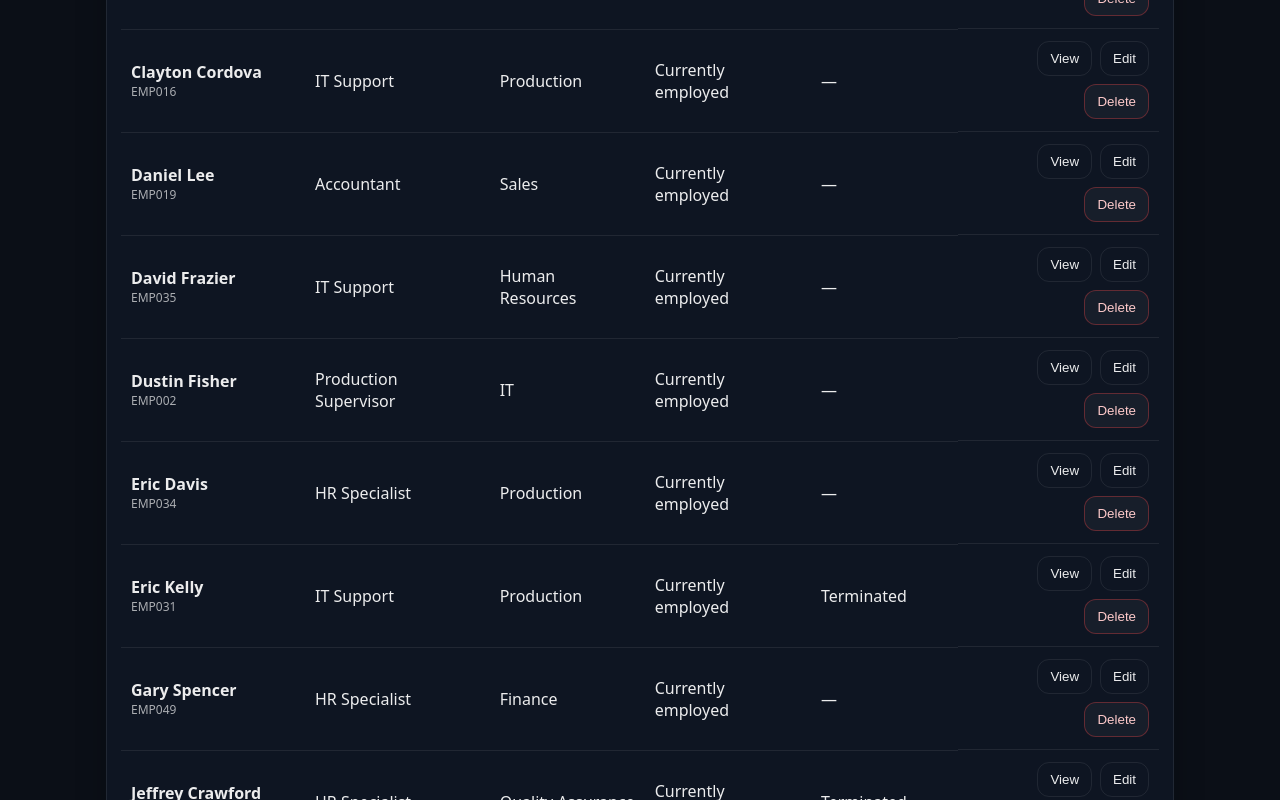
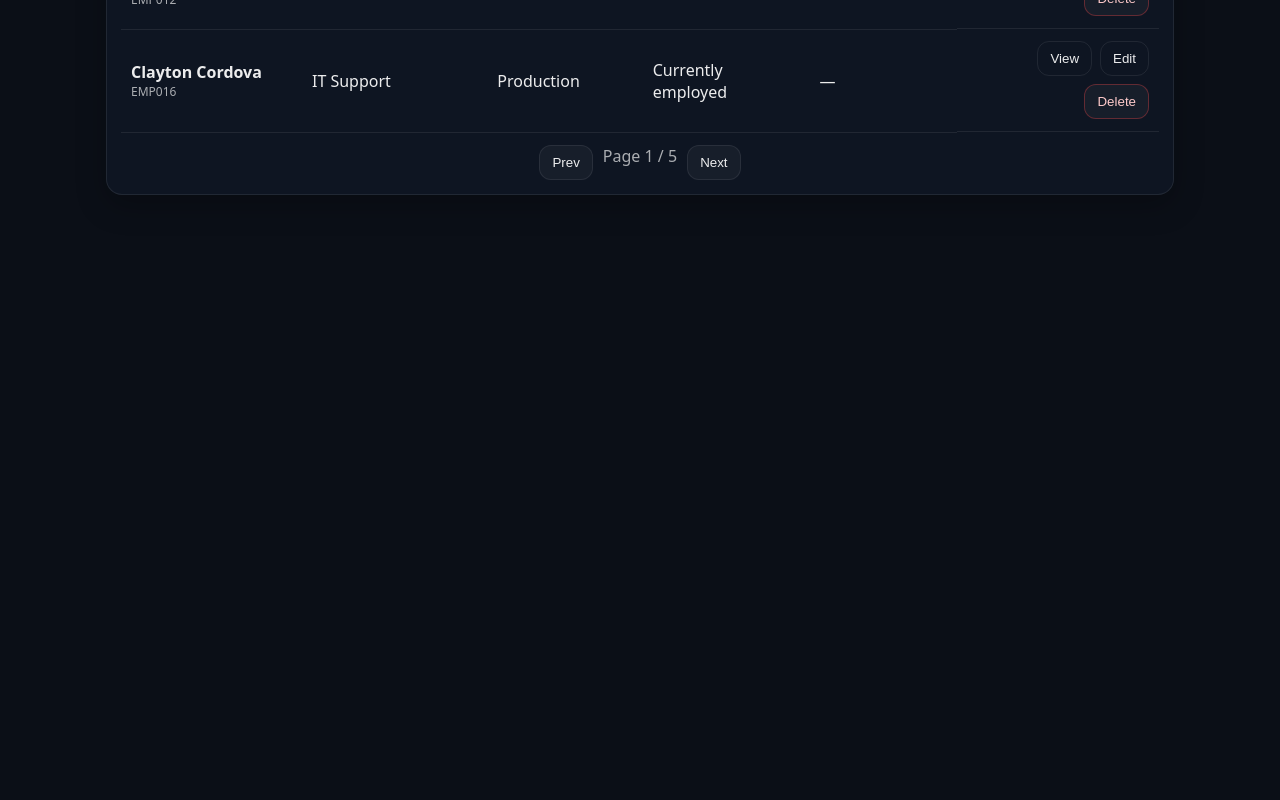
Before and after one commit to Dimitar759/Purple-cross, a Vue app: page / in a window 1280 px wide. Shown: the part 1160-1960 px from the top of the page. After the commit the page ends 1455 px from the top, so only its background shows below. Built offline with nearby package versions, Linux system fonts and the light colour scheme.

Commit message:
add pagination to employee grid and lazy load routes

```diff
--- a/index.html
+++ b/index.html
@@ -4,7 +4,7 @@
     <meta charset="UTF-8" />
     <link rel="icon" type="image/svg+xml" href="/vite.svg" />
     <meta name="viewport" content="width=device-width, initial-scale=1.0" />
-    <title>purple-cross</title>
+    <title>Purple Cross</title>
   </head>
   <body>
     <div id="app"></div>
--- a/src/components/AppHeader.vue
+++ b/src/components/AppHeader.vue
@@ -1,12 +1,12 @@
 <template>
   <header class="header">
-    <div class="header__left">
+    <div>
       <div class="logo">Purple Cross</div>
       <div class="subtitle">Employee Management</div>
     </div>
 
     <div class="header__right">
-      <span class="badge">Demo</span>
+      <span class="badge">Logged in as Admin</span>
     </div>
   </header>
 </template>
--- a/src/components/EmployeeTable.vue
+++ b/src/components/EmployeeTable.vue
@@ -1,62 +1,94 @@
 <script setup lang="ts">
-import { computed, ref } from 'vue'
-import { useRouter } from 'vue-router'
-import type { Employee } from '../types/employee'
-import { employmentStatusLabel, terminationStatusLabel } from '../utils/dates'
+import { computed, ref } from "vue";
+import { useRouter } from "vue-router";
+import type { Employee } from "../types/employee";
+import { employmentStatusLabel, terminationStatusLabel } from "../utils/dates";
+import { watch } from "vue";
 
-const props = defineProps<{ employees: Employee[] }>()
-const emit = defineEmits<{ (e: 'requestDelete', code: string): void }>()
+const page = ref(1);
+const pageSize = 10;
+const props = defineProps<{ employees: Employee[] }>();
+const emit = defineEmits<{ (e: "requestDelete", code: string): void }>();
 
-const router = useRouter()
+const router = useRouter();
 
-const query = ref('')
-const sortKey = ref<'fullName' | 'occupation' | 'department' | 'dateOfEmployment'>('fullName')
-const sortDir = ref<'asc' | 'desc'>('asc')
+const query = ref("");
+const sortKey = ref<
+  "fullName" | "occupation" | "department" | "dateOfEmployment"
+>("fullName");
+const sortDir = ref<"asc" | "desc">("asc");
 
 function setSort(key: typeof sortKey.value) {
-  if (sortKey.value === key) sortDir.value = sortDir.value === 'asc' ? 'desc' : 'asc'
-  else sortKey.value = key
+  if (sortKey.value === key)
+    sortDir.value = sortDir.value === "asc" ? "desc" : "asc";
+  else sortKey.value = key;
 }
 
 const filteredSorted = computed(() => {
-  const q = query.value.trim().toLowerCase()
+  const q = query.value.trim().toLowerCase();
 
   const filtered = !q
     ? props.employees
-    : props.employees.filter(e =>
-        [e.code, e.fullName, e.occupation, e.department].some(x =>
+    : props.employees.filter((e) =>
+        [e.code, e.fullName, e.occupation, e.department].some((x) =>
           x.toLowerCase().includes(q)
         )
-      )
+      );
 
-  const sorted = [...filtered].sort((a, b) => {
-    const av = a[sortKey.value]
-    const bv = b[sortKey.value]
-    const res = String(av).localeCompare(String(bv))
-    return sortDir.value === 'asc' ? res : -res
-  })
+  return [...filtered].sort((a, b) => {
+    const av = a[sortKey.value];
+    const bv = b[sortKey.value];
+    const res = String(av).localeCompare(String(bv));
+    return sortDir.value === "asc" ? res : -res;
+  });
+});
 
-  return sorted
-})
+const totalPages = computed(() =>
+  Math.max(1, Math.ceil(filteredSorted.value.length / pageSize))
+);
+
+const paginatedEmployees = computed(() => {
+  const start = (page.value - 1) * pageSize;
+  return filteredSorted.value.slice(start, start + pageSize);
+});
 
 function view(code: string) {
-  router.push(`/employee/${code}`)
+  router.push(`/employee/${code}`);
 }
 
 function edit(code: string) {
-  router.push(`/employee/${code}/edit`)
+  router.push(`/employee/${code}/edit`);
 }
+
+watch(query, () => {
+  page.value = 1;
+});
+
+watch([sortKey, sortDir], () => {
+  page.value = 1;
+});
+
 </script>
 
 <template>
   <section class="card">
     <div class="toolbar">
-      <input class="input" v-model="query" placeholder="Search by name, code, department..." />
+      <input
+        class="input"
+        v-model="query"
+        placeholder="Search by name, code, department..."
+      />
       <div class="sort">
         <span class="muted">Sort:</span>
-        <button class="btn btn--ghost" @click="setSort('fullName')">Name</button>
-        <button class="btn btn--ghost" @click="setSort('department')">Dept</button>
-        <button class="btn btn--ghost" @click="setSort('dateOfEmployment')">Employment</button>
+        <button class="btn btn--ghost" @click="setSort('fullName')">
+          Name
+        </button>
+        <button class="btn btn--ghost" @click="setSort('department')">
+          Dept
+        </button>
+        <button class="btn btn--ghost" @click="setSort('dateOfEmployment')">
+          Employment
+        </button>
       </div>
     </div>
 
@@ -65,16 +97,22 @@ function edit(code: string) {
         <thead>
           <tr>
             <th @click="setSort('fullName')" class="thClickable">Employee</th>
-            <th @click="setSort('occupation')" class="thClickable">Occupation</th>
-            <th @click="setSort('department')" class="thClickable">Department</th>
-            <th @click="setSort('dateOfEmployment')" class="thClickable">Date of Employment</th>
+            <th @click="setSort('occupation')" class="thClickable">
+              Occupation
+            </th>
+            <th @click="setSort('department')" class="thClickable">
+              Department
+            </th>
+            <th @click="setSort('dateOfEmployment')" class="thClickable">
+              Date of Employment
+            </th>
             <th>Termination Date</th>
             <th class="right">Actions</th>
           </tr>
         </thead>
 
         <tbody>
-          <tr v-for="e in filteredSorted" :key="e.code">
+          <tr v-for="e in paginatedEmployees" :key="e.code">
             <td>
               <div class="nameCell">
                 <div class="name">{{ e.fullName }}</div>
@@ -88,7 +126,12 @@ function edit(code: string) {
             <td class="right actions">
               <button class="btn btn--ghost" @click="view(e.code)">View</button>
               <button class="btn btn--ghost" @click="edit(e.code)">Edit</button>
-              <button class="btn btn--danger" @click="emit('requestDelete', e.code)">Delete</button>
+              <button
+                class="btn btn--danger"
+                @click="emit('requestDelete', e.code)"
+              >
+                Delete
+              </button>
             </td>
           </tr>
 
@@ -97,6 +140,13 @@ function edit(code: string) {
           </tr>
         </tbody>
       </table>
+      <div class="pagination">
+        <button class="btn" :disabled="page === 1" @click="page--">Prev</button>
+        <span class="muted">Page {{ page }} / {{ totalPages }}</span>
+        <button class="btn" :disabled="page === totalPages" @click="page++">
+          Next
+        </button>
+      </div>
     </div>
   </section>
 </template>
--- a/src/router/index.ts
+++ b/src/router/index.ts
@@ -1,18 +1,30 @@
 import { createRouter, createWebHistory } from 'vue-router'
-import EmployeeListPage from '../pages/EmployeeListPage.vue'
-import EmployeeCreatePage from '../pages/EmployeeCreatePage.vue'
-import EmployeeDetailsPage from '../pages/EmployeeDetailsPage.vue'
 
 export default createRouter({
   history: createWebHistory(),
   routes: [
-    { path: '/', component: EmployeeListPage },
-    { path: '/create', component: EmployeeCreatePage },
-    { path: '/employee/:code', component: EmployeeDetailsPage, props: true },
+    {
+      path: '/',
+      component: () => import('../pages/EmployeeListPage.vue'),
+    },
+    {
+      path: '/create',
+      component: () => import('../pages/EmployeeCreatePage.vue'),
+    },
+    {
+      path: '/employee/:code',
+      component: () => import('../pages/EmployeeDetailsPage.vue'),
+      props: true,
+    },
     {
       path: '/employee/:code/edit',
-      component: EmployeeDetailsPage,
+      component: () =>
+        import('../pages/EmployeeDetailsPage.vue'),
       props: route => ({ code: route.params.code, mode: 'edit' }),
+    },
+    {
+      path: '/:pathMatch(.*)*',
+      redirect: '/',
     },
   ],
 })
--- a/src/style.css
+++ b/src/style.css
@@ -122,3 +122,10 @@ th { text-align: left; font-size: 12px; color: var(--muted); user-select: none;
   .form .grid, .detailsGrid { grid-template-columns: 1fr; }
   .input { min-width: 220px; width: 100%; }
 }
+
+.pagination {
+  display: flex;
+  justify-content: center;
+  gap: 10px;
+  margin-top: 12px;
+}
```
